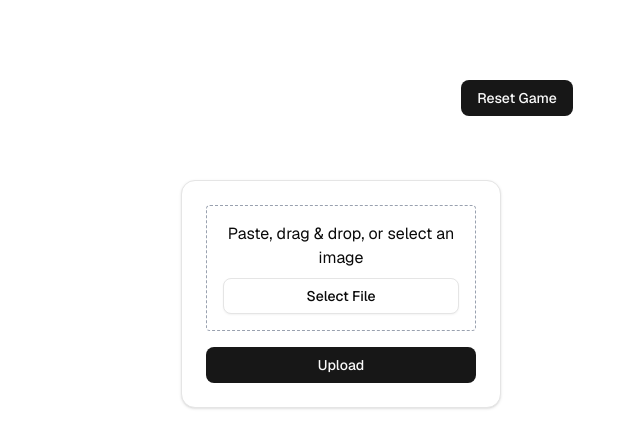
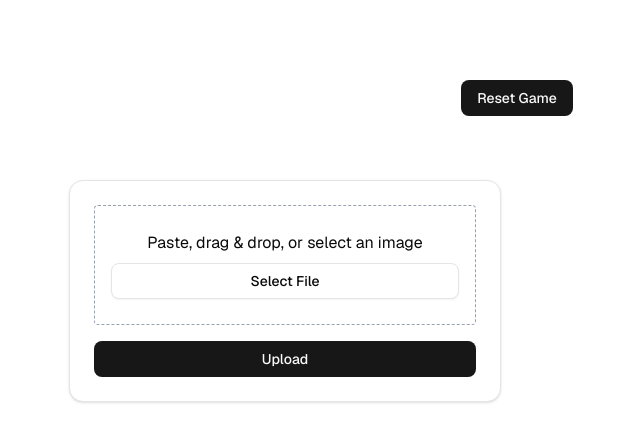
Before and after one commit to chuan-khuna/vibe-office-party-game-next, a Next.js app: page /four-images in a window 1280 px wide. Shown: the top 448 px of the page, without its empty margins (123-763 px from the left). Built offline with nearby package versions, Linux system fonts and the light colour scheme.

Commit message:
feat: increase maximum width of image grid in FourImages component

```diff
--- a/src/app/four-images/page.tsx
+++ b/src/app/four-images/page.tsx
@@ -44,7 +44,7 @@
   return (
     <div className="min-h-screen p-8 pb-20 gap-16 sm:p-20 font-[family-name:var(--font-geist-sans)] flex flex-col items-center">
       <Button onClick={handleResetImages}>Reset Game</Button>
-      <div className="w-full max-w-2xl grid grid-cols-1 sm:grid-cols-2 gap-8">
+      <div className="w-full max-w-4xl grid grid-cols-1 sm:grid-cols-2 gap-8">
         {imageBase64List.map((data, idx) => (
           <ImageCard
             key={idx}
```
